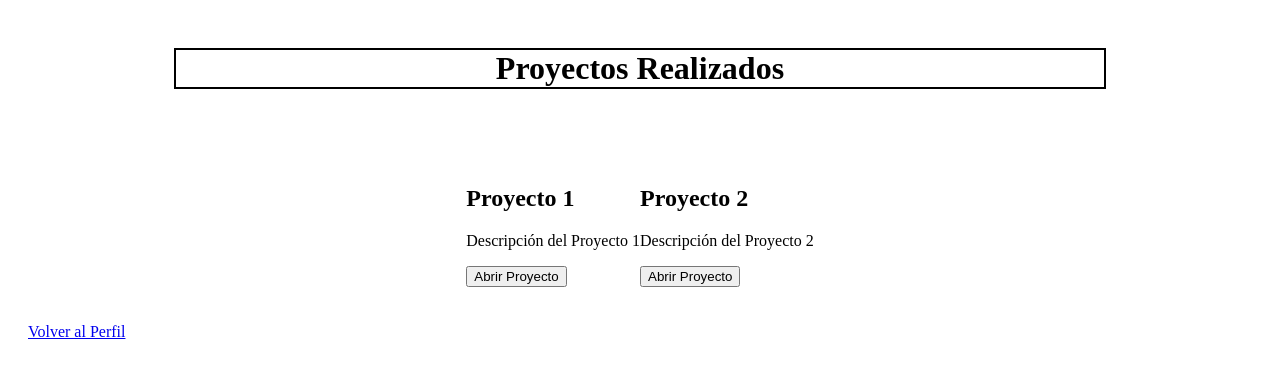
After one commit to ingenriquearce/perfilWeb, a Flask app: page /proyects in a window 1280 px wide. The commit adds this page. Shown: the top 378 px of the page. Run offline with Flask 3, Linux system fonts and the light colour scheme.

Commit message:
añadiendo un bosquejo de proyects.html para guardar ahi mis proyectos

```diff
--- a/app.py
+++ b/app.py
@@ -5,6 +5,9 @@ app = Flask(__name__)
 @app.route('/')
 def index():
     return render_template('index.html')
+@app.route('/proyects')
+def proyects():
+    return render_template('proyects.html')
 
 if __name__ == '__main__':
     app.run(debug=True)
--- a/templates/index.html
+++ b/templates/index.html
@@ -29,6 +29,9 @@
         <div>
             <img src="static/images/fotoCVFormal.png" alt="perfilphoto" width="200">
         </div>
+        <div>
+            <button onclick = "location.href = '/proyects'" type="button">Ver Proyectos</button>
+        </div>
     </section>
     <form action="" autocomplete="off">
         <h1>Gracias por visitar mi perfil web!!!</h1>
--- /dev/null
+++ b/templates/proyects.html
@@ -0,0 +1,42 @@
+<!DOCTYPE html>
+<html>
+<head>
+    <meta charset="UTF-8">
+    <meta http-equiv="X-UA-Compatible" content="IE=edge">
+    <meta name="viewport" content="width=device-width, initial-scale=1.0">
+    <title>Proyectos Realizados</title>
+    <link rel="stylesheet" type="text/css" href="{{ url_for('static', filename='styles.css') }}">
+</head>
+<body>
+    <header>
+        <h1>Proyectos Realizados</h1>
+    </header>
+    <nav id="proyects">
+        <ul>
+            <li>
+                <h2>Proyecto 1</h2>
+                <p>Descripción del Proyecto 1</p>
+                <button onclick="abrirProyecto('proyecto1')">Abrir Proyecto</button>
+            </li>
+            <li>
+                <h2>Proyecto 2</h2>
+                <p>Descripción del Proyecto 2</p>
+                <button onclick="abrirProyecto('proyecto2')">Abrir Proyecto</button>
+            </li>
+            <!-- Agrega más proyectos según sea necesario -->
+        </ul>
+    </nav>
+
+    <footer>
+        <a href="/">Volver al Perfil</a>
+    </footer>
+
+    <script>
+        // Función para abrir el proyecto seleccionado
+        function abrirProyecto(nombreProyecto) {
+            // Redirige a la página del proyecto específico
+            window.location.href = "/proyecto/" + nombreProyecto;
+        }
+    </script>
+</body>
+</html>
```
